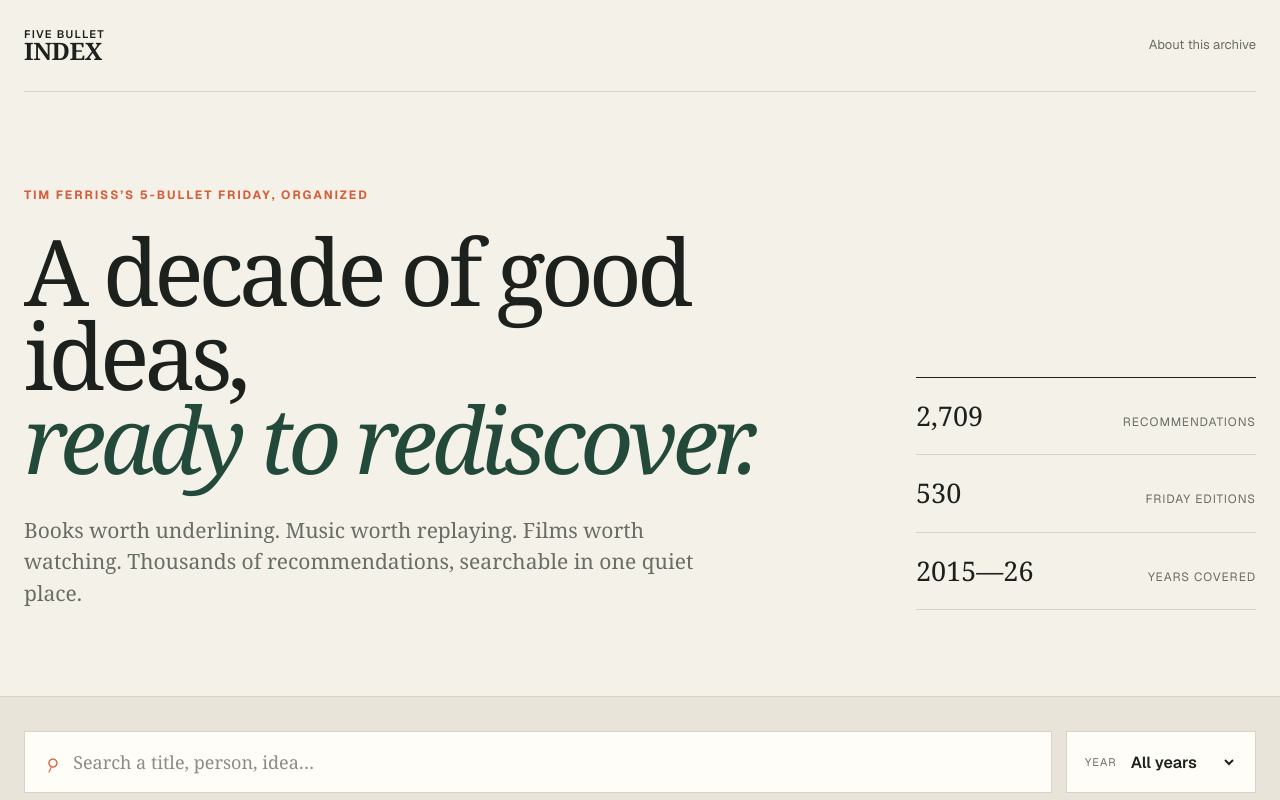
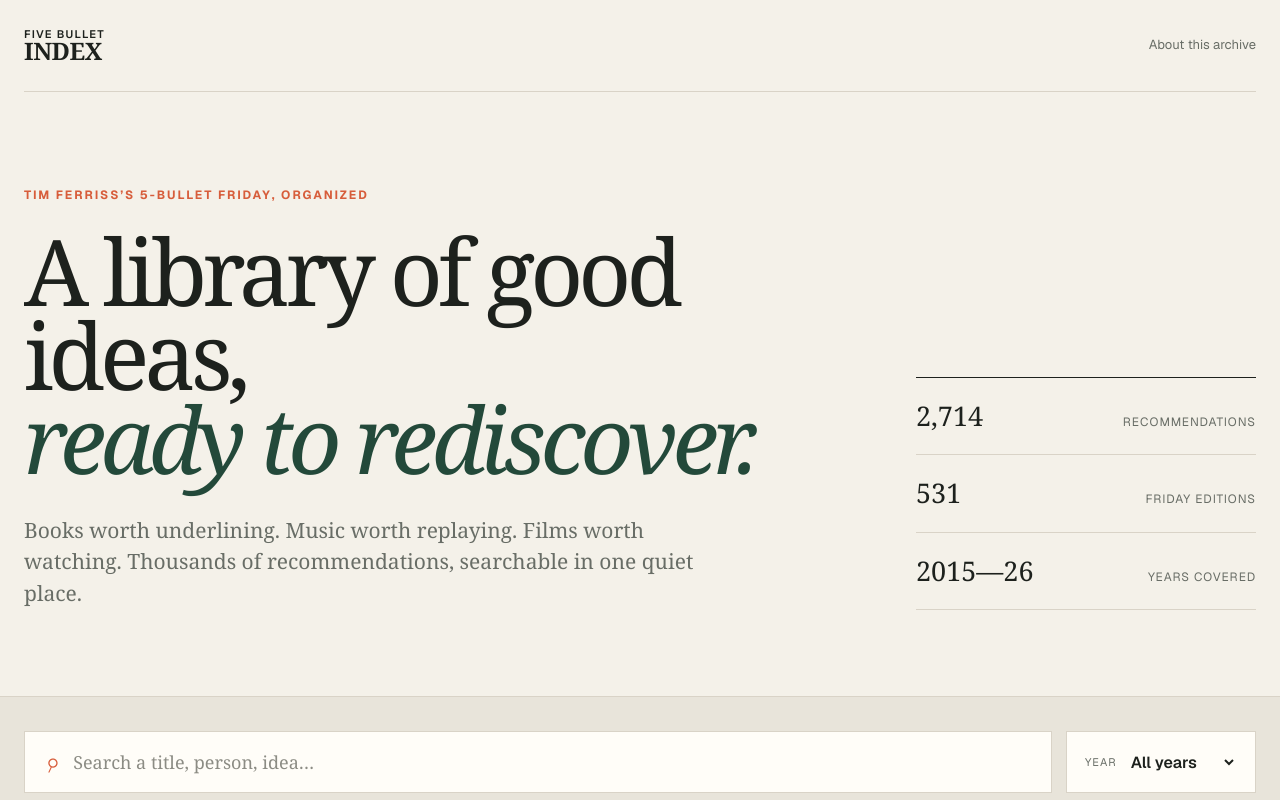
Before and after one commit to sanzgiri/five-bullet-archive, a Next.js app: page / in a window 1280 px wide. Shown: the top 800 px of the page. Built offline with nearby package versions, Linux system fonts and the light colour scheme.

Commit message:
Refresh archive hero copy and stats

```diff
--- a/app/ArchiveApp.tsx
+++ b/app/ArchiveApp.tsx
@@ -171,12 +171,12 @@
       <section className="hero" id="top">
         <div className="hero-copy">
           <p className="eyebrow">Tim Ferriss’s 5-Bullet Friday, organized</p>
-          <h1>A decade of good ideas, <em>ready to rediscover.</em></h1>
+          <h1>A library of good ideas, <em>ready to rediscover.</em></h1>
           <p className="intro">Books worth underlining. Music worth replaying. Films worth watching. Thousands of recommendations, searchable in one quiet place.</p>
         </div>
         <div className="archive-stats" aria-label="Archive statistics">
-          <div><strong>2,709</strong><span>recommendations</span></div>
-          <div><strong>530</strong><span>Friday editions</span></div>
+          <div><strong>2,714</strong><span>recommendations</span></div>
+          <div><strong>531</strong><span>Friday editions</span></div>
           <div><strong>2015—26</strong><span>years covered</span></div>
         </div>
       </section>
--- a/app/layout.tsx
+++ b/app/layout.tsx
@@ -7,7 +7,7 @@
 
 const title = "Five Bullet Index — Tim Ferriss Recommendations";
 const description =
-  "Search a decade of books, music, films, podcasts, quotes, and ideas recommended in Tim Ferriss’s 5-Bullet Friday newsletter.";
+  "Search books, music, films, podcasts, quotes, and ideas recommended in Tim Ferriss’s 5-Bullet Friday newsletter.";
 
 export async function generateMetadata(): Promise<Metadata> {
   const requestHeaders = await headers();
```
Also changed, not shown: 1 other file (tests, documents, lock files or other folders).
